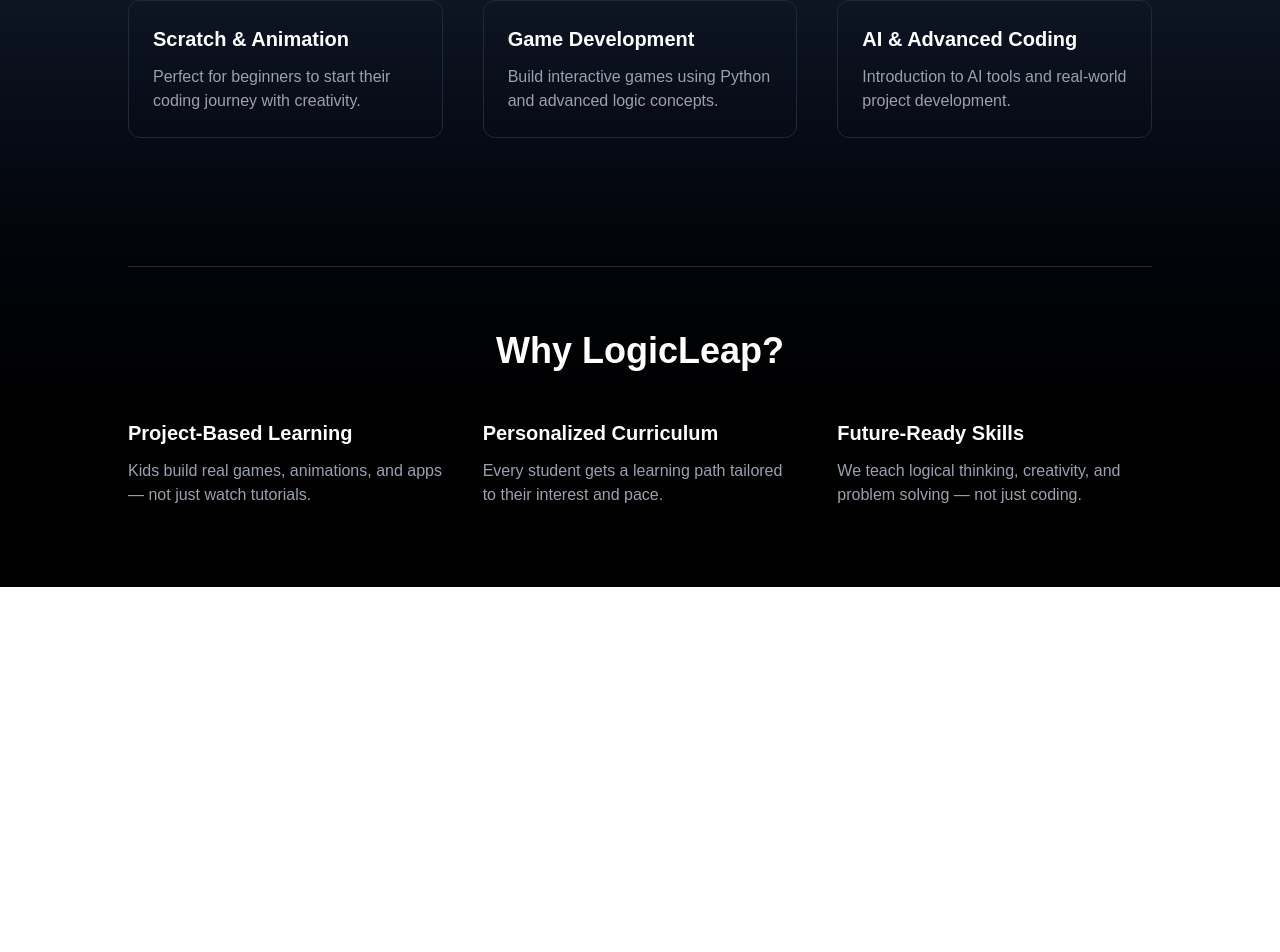
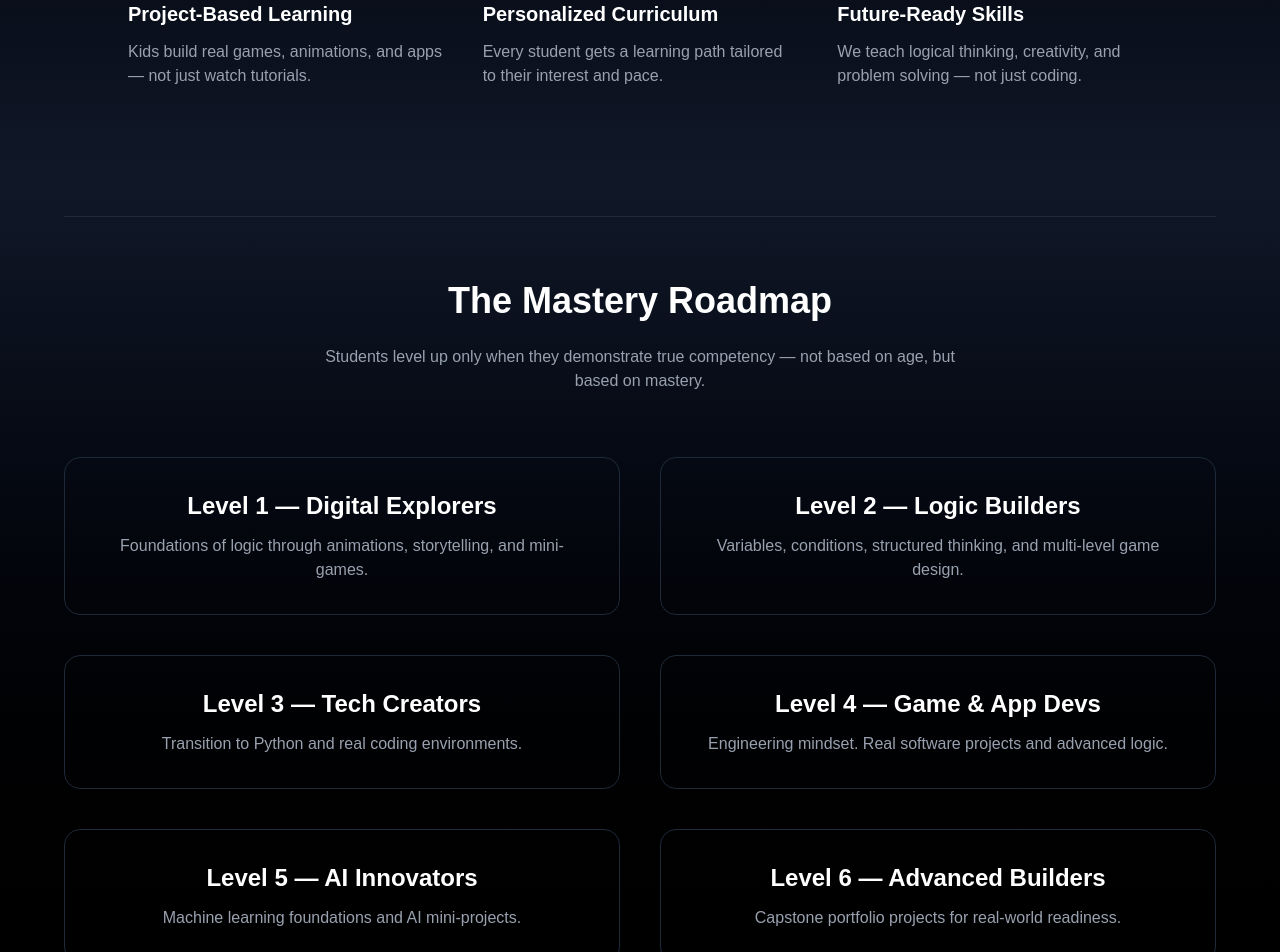
Before and after one commit to srushteesingh/logicleap-platform, a Next.js app: page / in a window 1280 px wide. Shown: the part 683-1635 px from the top of the page. Before the commit the page ends 1270 px from the top, so only its background shows below. Built offline with nearby package versions, Linux system fonts and the light colour scheme.

Commit message:
Add Mastery Roadmap section

```diff
--- a/app/page.tsx
+++ b/app/page.tsx
@@ -17,34 +17,6 @@ export default function Home() {
       <button className="bg-white text-black px-10 py-5 rounded-full font-semibold text-lg hover:scale-110 transition duration-300 shadow-lg">
         Book a Free Trial
       </button>
-
-      <div className="mt-32 max-w-5xl border-t border-gray-800 pt-16">
-        <h2 className="text-4xl font-bold mb-12">Our Programs</h2>
-
-        <div className="grid md:grid-cols-3 gap-10 text-left">
-          <div className="p-6 border border-gray-800 rounded-xl hover:border-white transition">
-            <h3 className="text-xl font-semibold mb-3">Scratch & Animation</h3>
-            <p className="text-gray-400">
-              Perfect for beginners to start their coding journey with
-              creativity.
-            </p>
-          </div>
-
-          <div className="p-6 border border-gray-800 rounded-xl hover:border-white transition">
-            <h3 className="text-xl font-semibold mb-3">Game Development</h3>
-            <p className="text-gray-400">
-              Build interactive games using Python and advanced logic concepts.
-            </p>
-          </div>
-
-          <div className="p-6 border border-gray-800 rounded-xl hover:border-white transition">
-            <h3 className="text-xl font-semibold mb-3">AI & Advanced Coding</h3>
-            <p className="text-gray-400">
-              Introduction to AI tools and real-world project development.
-            </p>
-          </div>
-        </div>
-      </div>
 
       {/* Why Section */}
       <div className="mt-32 max-w-5xl border-t border-gray-800 pt-16">
@@ -80,6 +52,75 @@ export default function Home() {
           </div>
         </div>
       </div>
+
+      <div className="mt-32 max-w-6xl border-t border-gray-800 pt-16">
+        <h2 className="text-4xl font-bold mb-6 text-center">
+          The Mastery Roadmap
+        </h2>
+
+        <p className="text-gray-400 text-center mb-16 max-w-2xl mx-auto">
+          Students level up only when they demonstrate true competency — not
+          based on age, but based on mastery.
+        </p>
+
+        <div className="grid md:grid-cols-2 gap-10">
+          <div className="p-8 border border-gray-800 rounded-2xl hover:border-white transition">
+            <h3 className="text-2xl font-semibold mb-3">
+              Level 1 — Digital Explorers
+            </h3>
+            <p className="text-gray-400">
+              Foundations of logic through animations, storytelling, and
+              mini-games.
+            </p>
+          </div>
+
+          <div className="p-8 border border-gray-800 rounded-2xl hover:border-white transition">
+            <h3 className="text-2xl font-semibold mb-3">
+              Level 2 — Logic Builders
+            </h3>
+            <p className="text-gray-400">
+              Variables, conditions, structured thinking, and multi-level game
+              design.
+            </p>
+          </div>
+
+          <div className="p-8 border border-gray-800 rounded-2xl hover:border-white transition">
+            <h3 className="text-2xl font-semibold mb-3">
+              Level 3 — Tech Creators
+            </h3>
+            <p className="text-gray-400">
+              Transition to Python and real coding environments.
+            </p>
+          </div>
+
+          <div className="p-8 border border-gray-800 rounded-2xl hover:border-white transition">
+            <h3 className="text-2xl font-semibold mb-3">
+              Level 4 — Game & App Devs
+            </h3>
+            <p className="text-gray-400">
+              Engineering mindset. Real software projects and advanced logic.
+            </p>
+          </div>
+
+          <div className="p-8 border border-gray-800 rounded-2xl hover:border-white transition">
+            <h3 className="text-2xl font-semibold mb-3">
+              Level 5 — AI Innovators
+            </h3>
+            <p className="text-gray-400">
+              Machine learning foundations and AI mini-projects.
+            </p>
+          </div>
+
+          <div className="p-8 border border-gray-800 rounded-2xl hover:border-white transition">
+            <h3 className="text-2xl font-semibold mb-3">
+              Level 6 — Advanced Builders
+            </h3>
+            <p className="text-gray-400">
+              Capstone portfolio projects for real-world readiness.
+            </p>
+          </div>
+        </div>
+      </div>
     </main>
   );
 }
```
